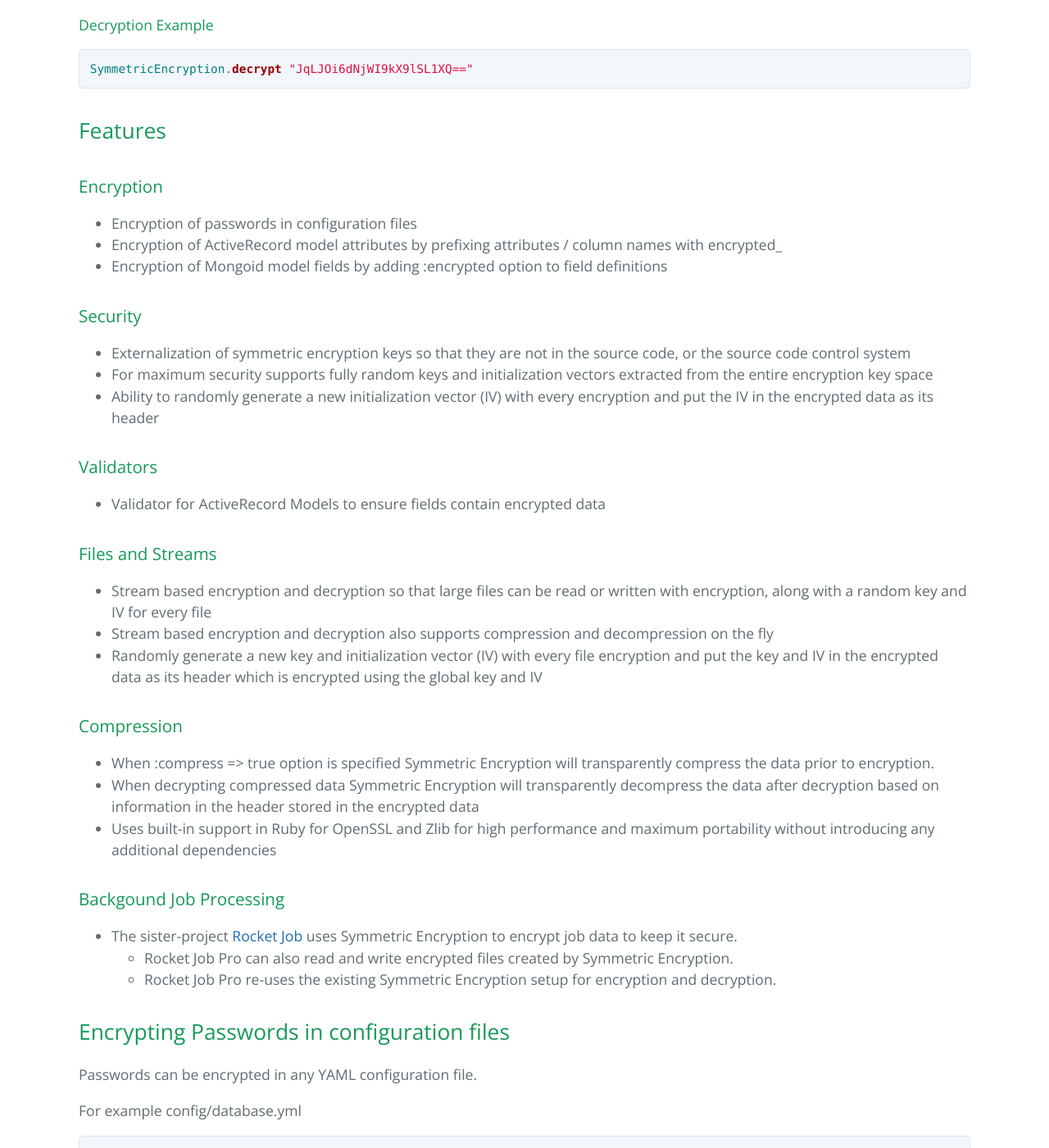
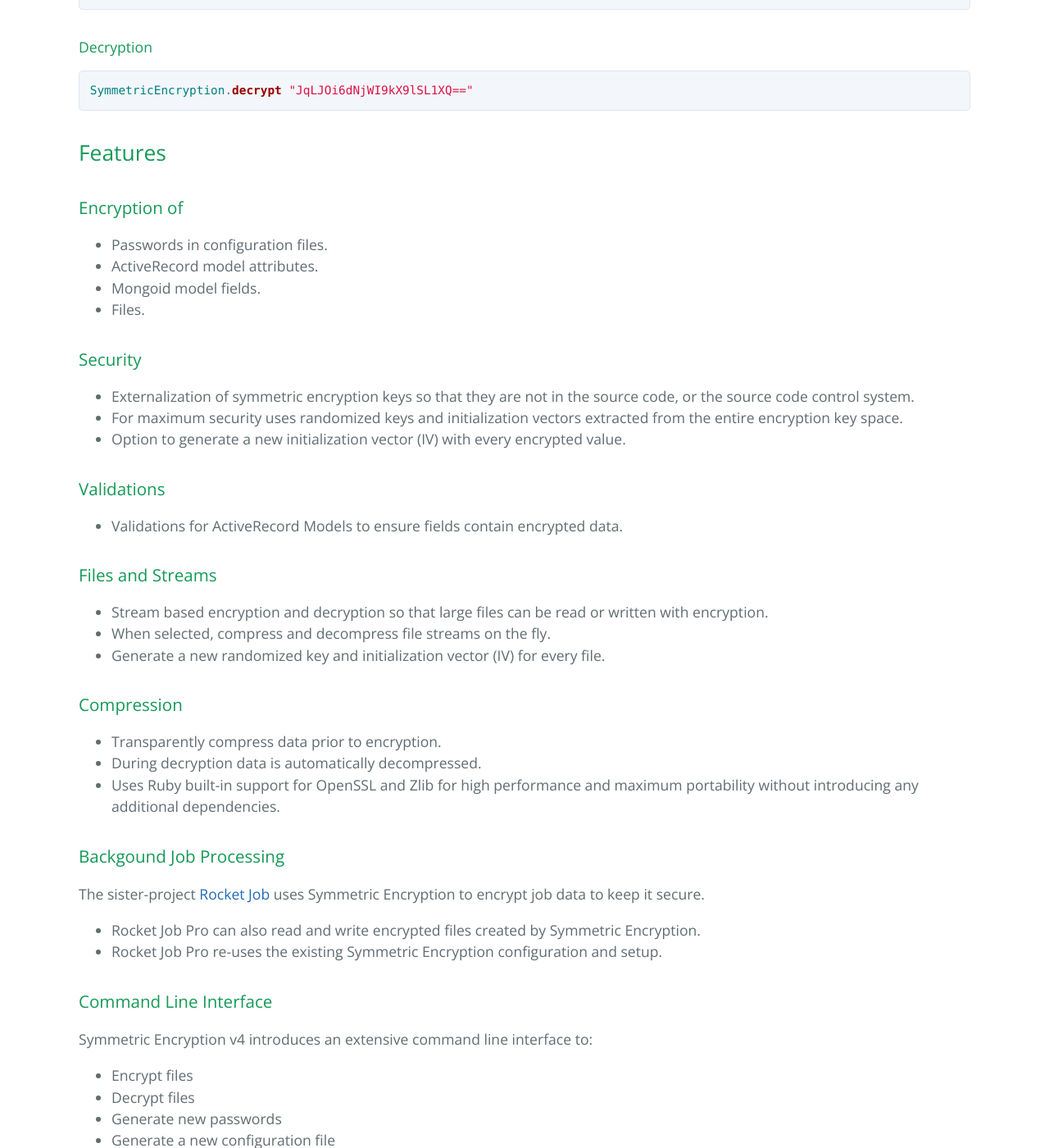
Before and after one commit to reidmorrison/symmetric-encryption, a Jekyll site: the page built from docs/index.md, in a window 1280 px wide and 1400 px high, scrolled down 671 px. Shown: the whole window at 82% size. Built offline with Jekyll 4.4.1, drawn with Linux system fonts in a browser that asks for light colours; our own code applies the rules of GitHub Pages for plain Markdown files; some of the changed text lies outside the part shown.

Commit message:
Doc updates

```diff
--- a/docs/index.md
+++ b/docs/index.md
@@ -16,13 +16,13 @@
 
 ### Examples
 
-#### Encryption Example
+#### Encryption
 
 ~~~ruby
 SymmetricEncryption.encrypt "Sensitive data"
 ~~~
 
-#### Decryption Example
+#### Decryption
 
 ~~~ruby
 SymmetricEncryption.decrypt "JqLJOi6dNjWI9kX9lSL1XQ=="
@@ -30,52 +30,54 @@
 
 ## Features
 
-### Encryption
+### Encryption of
 
-* Encryption of passwords in configuration files
-* Encryption of ActiveRecord model attributes by prefixing attributes / column
-  names with encrypted_
-* Encryption of Mongoid model fields by adding :encrypted option to field
-  definitions
+* Passwords in configuration files.
+* ActiveRecord model attributes.
+* Mongoid model fields.
+* Files.
 
 ### Security
 
 * Externalization of symmetric encryption keys so that they are not in the
-  source code, or the source code control system
-* For maximum security supports fully random keys and initialization vectors
-  extracted from the entire encryption key space
-* Ability to randomly generate a new initialization vector (IV) with every
-  encryption and put the IV in the encrypted data as its header
+  source code, or the source code control system.
+* For maximum security uses randomized keys and initialization vectors extracted
+  from the entire encryption key space.
+* Option to generate a new initialization vector (IV) with every encrypted value.
 
-### Validators
+### Validations
 
-* Validator for ActiveRecord Models to ensure fields contain encrypted data
+* Validations for ActiveRecord Models to ensure fields contain encrypted data.
 
 ### Files and Streams
 
 * Stream based encryption and decryption so that large files can be read or
-  written with encryption, along with a random key and IV for every file
-* Stream based encryption and decryption also supports compression and decompression
-  on the fly
-* Randomly generate a new key and initialization vector (IV) with every
-  file encryption and put the key and IV in the encrypted data as its header which
-  is encrypted using the global key and IV
+  written with encryption.
+* When selected, compress and decompress file streams on the fly.
+* Generate a new randomized key and initialization vector (IV) for every file.
 
 ### Compression
 
-* When :compress => true option is specified Symmetric Encryption will transparently
-  compress the data prior to encryption.
-* When decrypting compressed data Symmetric Encryption will transparently decompress
-  the data after decryption based on information in the header stored in the encrypted data
-* Uses built-in support in Ruby for OpenSSL and Zlib for high performance and
-  maximum portability without introducing any additional dependencies
+* Transparently compress data prior to encryption.
+* During decryption data is automatically decompressed.
+* Uses Ruby built-in support for OpenSSL and Zlib for high performance and
+  maximum portability without introducing any additional dependencies.
 
 ### Backgound Job Processing
 
-* The sister-project [Rocket Job](http://rocketjob.io) uses Symmetric Encryption
-  to encrypt job data to keep it secure.
-    * Rocket Job Pro can also read and write encrypted files created by Symmetric Encryption.
-    * Rocket Job Pro re-uses the existing Symmetric Encryption setup for encryption and decryption.
+The sister-project [Rocket Job](http://rocketjob.io) uses Symmetric Encryption
+to encrypt job data to keep it secure.
+* Rocket Job Pro can also read and write encrypted files created by Symmetric Encryption.
+* Rocket Job Pro re-uses the existing Symmetric Encryption configuration and setup.
+
+### Command Line Interface
+
+Symmetric Encryption v4 introduces an extensive command line interface to:
+* Encrypt files
+* Decrypt files
+* Generate new passwords
+* Generate a new configuration file
+* Perform Key rotation
 
 ## Encrypting Passwords in configuration files
 
@@ -216,19 +217,19 @@
 technique is not considered secure when encypting large amounts of data.
 
 For non-key fields, such as storing encrypted raw responses,
-use the :random_iv => true option where possible so that a
+use the `random_iv: true` option where possible so that a
 randomly generated IV is used and included in every encrypted string.
 
-The Symmetric Encryption streaming interface SymmetricEncryption::Writer avoids this
-problem by using a random IV and key in every file/stream by default.
+The Symmetric Encryption streaming interface `SymmetricEncryption::Writer` avoids this
+problem by automatically generating a randomized key and IV for every file or stream.
 The random IV and key are stored in the header of the output stream so that it
 is available when reading back the encrypted file/stream. The key is placed
-in a header on the file in encrypted form using the current global key/cipher.
+in the file header in encrypted form using the current global key.
 
 The ActiveRecord `attr_encrypted` method supports the `random_iv: true` option.
-Similarly for Mongoid the `random_iv: true` option can be added.
+Similarly for Mongoid the `random_iv: true` option is available.
 
-Note that encrypting the same input string with the same key and :random_iv => true
+Note that encrypting the same input string with the same key and `random_iv: true`
 option will result in different encrypted output every time it is encrypted.
 
 ### Recommendations
```
Also changed, not shown: other parts of docs/index.md (+3 -4 lines).
